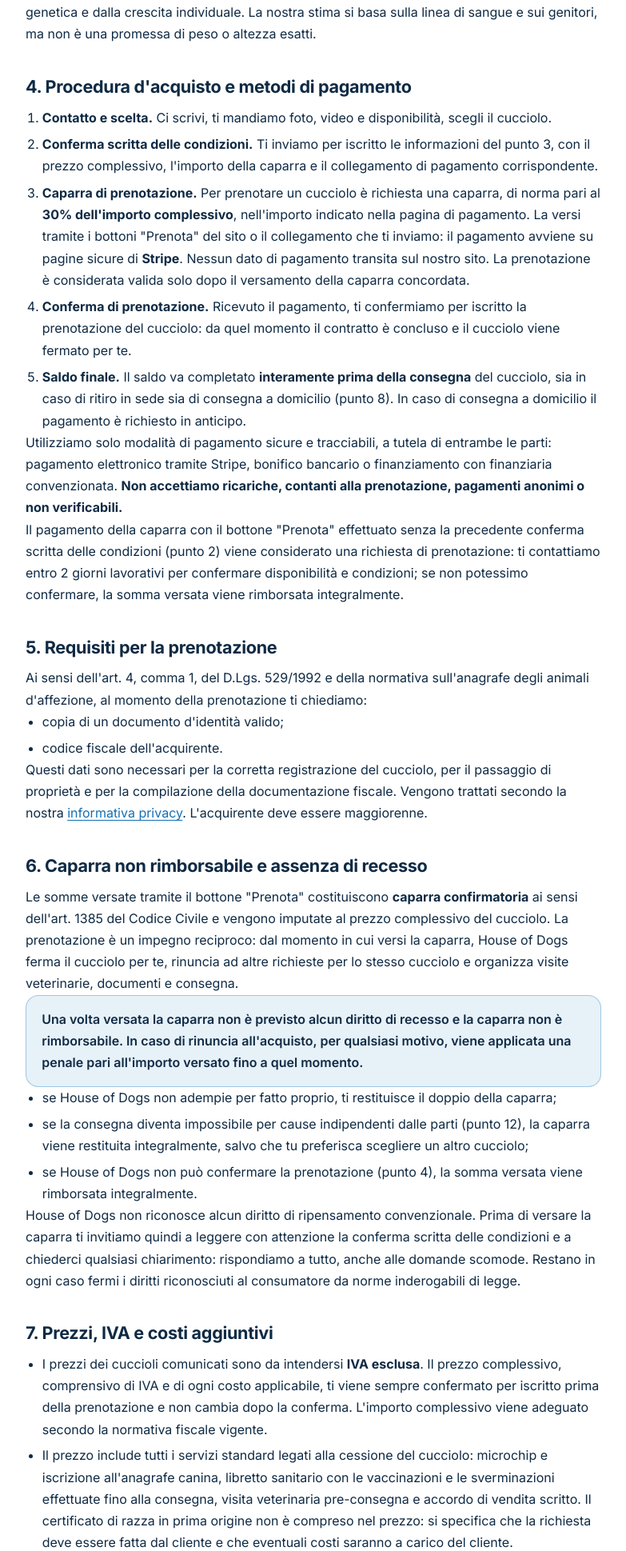
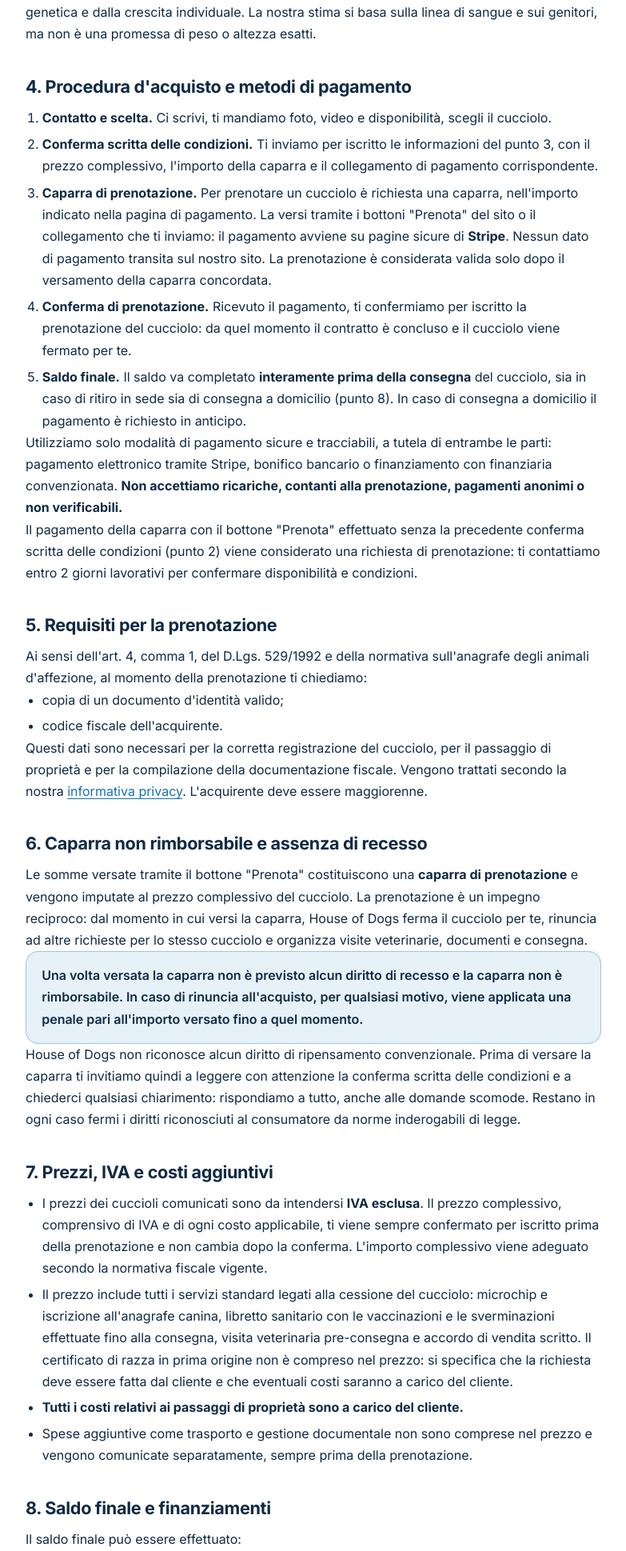
Before and after one commit to AlexTesta00/thehouseofdogs-site, a PHP site: page /termini.php in a window 1280 px wide. Shown: the part 1499-3438 px from the top of the page at 80% size, without its empty margins (248-1031 px from the left). Run offline with PHP 8.4, Linux system fonts and the light colour scheme; some libraries are stand-ins or nearby versions.

Commit message:
fix: bug

```diff
--- a/site/index.php
+++ b/site/index.php
@@ -97,7 +97,7 @@ $formErrore  = isset($_GET['errore']);
       { "@type": "Question", "name": "Il cucciolo resterà davvero piccolo?", "acceptedAnswer": { "@type": "Answer", "text": "La taglia da adulto la scrive la genetica, non le promesse. Per questo selezioniamo linee toy seguite nel tempo e ti diciamo sempre peso e taglia dei genitori, con una stima onesta di come crescerà." } },
       { "@type": "Question", "name": "Che documenti ricevo con il cucciolo?", "acceptedAnswer": { "@type": "Answer", "text": "Microchip registrato, libretto sanitario compilato dal veterinario con vaccinazioni e sverminazioni, certificato di razza in prima origine (si specifica che la richiesta deve essere fatta dal cliente e che eventuali costi saranno a carico del cliente) e accordo di vendita scritto. Tutto ti viene consegnato insieme a lui. Si dichiara esplicitamente che non viene rilasciato pedigree ENCI." } },
       { "@type": "Question", "name": "A che età consegnate i cuccioli?", "acceptedAnswer": { "@type": "Answer", "text": "Mai prima dei 60 giorni di vita, come prevede la legge italiana: è il tempo che serve a un cucciolo per crescere sereno accanto alla mamma. Alla consegna ha già il primo ciclo vaccinale." } },
-      { "@type": "Question", "name": "Quanto costa un cucciolo toy?", "acceptedAnswer": { "@type": "Answer", "text": "Dipende da razza, colore e linea di sangue. Scrivici su WhatsApp: ti diciamo subito disponibilità e prezzo, chiaro e completo di tutto quello che include. Si prenota con una caparra, di norma il 30%, e il saldo si può pagare anche a rate con finanziamento, previa approvazione. Niente costi a sorpresa dopo." } },
+      { "@type": "Question", "name": "Quanto costa un cucciolo toy?", "acceptedAnswer": { "@type": "Answer", "text": "Dipende da razza, colore e linea di sangue. Scrivici su WhatsApp: ti diciamo subito disponibilità e prezzo, chiaro e completo di tutto quello che include. Si prenota con una caparra e il saldo si può pagare anche a rate con finanziamento, previa approvazione. Niente costi a sorpresa dopo." } },
       { "@type": "Question", "name": "Consegnate davvero in tutta Italia?", "acceptedAnswer": { "@type": "Answer", "text": "Sì, e lo facciamo a mano: il cucciolo viaggia accompagnato, non in un pacco. Concordiamo insieme giorno, modalità e rimborso delle spese di viaggio, sempre prima della prenotazione." } },
       { "@type": "Question", "name": "Barboncino e Maltipoo perdono pelo?", "acceptedAnswer": { "@type": "Answer", "text": "Pochissimo: sono tra le razze con la minor dispersione di pelo, per questo sono amatissime in appartamento. Nessun cane è ipoallergenico al cento per cento, ma qui siamo molto vicini." } },
       { "@type": "Question", "name": "La taglia toy è riconosciuta ufficialmente?", "acceptedAnswer": { "@type": "Answer", "text": "Dipende dalla razza: il Barboncino Toy è una varietà riconosciuta, mentre per il Maltese la parola toy indica la selezione di taglia più piccola, non una categoria ufficiale. Te lo diciamo chiaramente perché è così che vogliamo lavorare: parole oneste, cuccioli veri." } }
@@ -525,7 +525,7 @@ $formErrore  = isset($_GET['errore']);
         </details>
         <details class="part faq-item py-5">
           <summary class="faq-q flex items-start justify-between gap-4 font-semibold text-ink text-lg"><span>Quanto costa un cucciolo toy?</span><span class="faq-chev text-accent shrink-0 mt-1" aria-hidden="true">+</span></summary>
-          <p class="mt-3 text-inksoft">Dipende da razza, colore e linea di sangue. Scrivici su WhatsApp: ti diciamo subito disponibilità e prezzo, chiaro e completo di tutto quello che include. Si prenota con una caparra, di norma il 30%, e il saldo si può pagare anche a rate con finanziamento, previa approvazione. Niente costi a sorpresa dopo.</p>
+          <p class="mt-3 text-inksoft">Dipende da razza, colore e linea di sangue. Scrivici su WhatsApp: ti diciamo subito disponibilità e prezzo, chiaro e completo di tutto quello che include. Si prenota con una caparra e il saldo si può pagare anche a rate con finanziamento, previa approvazione. Niente costi a sorpresa dopo.</p>
         </details>
         <details class="part faq-item py-5">
           <summary class="faq-q flex items-start justify-between gap-4 font-semibold text-ink text-lg"><span>Consegnate davvero in tutta Italia?</span><span class="faq-chev text-accent shrink-0 mt-1" aria-hidden="true">+</span></summary>
--- a/site/termini.php
+++ b/site/termini.php
@@ -81,12 +81,12 @@
   <ol class="steps">
     <li><strong>Contatto e scelta.</strong> Ci scrivi, ti mandiamo foto, video e disponibilità, scegli il cucciolo.</li>
     <li><strong>Conferma scritta delle condizioni.</strong> Ti inviamo per iscritto le informazioni del punto 3, con il prezzo complessivo, l'importo della caparra e il collegamento di pagamento corrispondente.</li>
-    <li><strong>Caparra di prenotazione.</strong> Per prenotare un cucciolo è richiesta una caparra, di norma pari al <strong>30% dell'importo complessivo</strong>, nell'importo indicato nella pagina di pagamento. La versi tramite i bottoni "Prenota" del sito o il collegamento che ti inviamo: il pagamento avviene su pagine sicure di <strong>Stripe</strong>. Nessun dato di pagamento transita sul nostro sito. La prenotazione è considerata valida solo dopo il versamento della caparra concordata.</li>
+    <li><strong>Caparra di prenotazione.</strong> Per prenotare un cucciolo è richiesta una caparra, nell'importo indicato nella pagina di pagamento. La versi tramite i bottoni "Prenota" del sito o il collegamento che ti inviamo: il pagamento avviene su pagine sicure di <strong>Stripe</strong>. Nessun dato di pagamento transita sul nostro sito. La prenotazione è considerata valida solo dopo il versamento della caparra concordata.</li>
     <li><strong>Conferma di prenotazione.</strong> Ricevuto il pagamento, ti confermiamo per iscritto la prenotazione del cucciolo: da quel momento il contratto è concluso e il cucciolo viene fermato per te.</li>
     <li><strong>Saldo finale.</strong> Il saldo va completato <strong>interamente prima della consegna</strong> del cucciolo, sia in caso di ritiro in sede sia di consegna a domicilio (punto 8). In caso di consegna a domicilio il pagamento è richiesto in anticipo.</li>
   </ol>
   <p>Utilizziamo solo modalità di pagamento sicure e tracciabili, a tutela di entrambe le parti: pagamento elettronico tramite Stripe, bonifico bancario o finanziamento con finanziaria convenzionata. <strong>Non accettiamo ricariche, contanti alla prenotazione, pagamenti anonimi o non verificabili.</strong></p>
-  <p>Il pagamento della caparra con il bottone "Prenota" effettuato senza la precedente conferma scritta delle condizioni (punto 2) viene considerato una richiesta di prenotazione: ti contattiamo entro 2 giorni lavorativi per confermare disponibilità e condizioni; se non potessimo confermare, la somma versata viene rimborsata integralmente.</p>
+  <p>Il pagamento della caparra con il bottone "Prenota" effettuato senza la precedente conferma scritta delle condizioni (punto 2) viene considerato una richiesta di prenotazione: ti contattiamo entro 2 giorni lavorativi per confermare disponibilità e condizioni.</p>
 
   <h2 id="requisiti">5. Requisiti per la prenotazione</h2>
   <p>Ai sensi dell'art. 4, comma 1, del D.Lgs. 529/1992 e della normativa sull'anagrafe degli animali d'affezione, al momento della prenotazione ti chiediamo:</p>
@@ -97,13 +97,8 @@
   <p>Questi dati sono necessari per la corretta registrazione del cucciolo, per il passaggio di proprietà e per la compilazione della documentazione fiscale. Vengono trattati secondo la nostra <a href="privacy.php">informativa privacy</a>. L'acquirente deve essere maggiorenne.</p>
 
   <h2 id="caparra">6. Caparra non rimborsabile e assenza di recesso</h2>
-  <p>Le somme versate tramite il bottone "Prenota" costituiscono <strong>caparra confirmatoria</strong> ai sensi dell'art. 1385 del Codice Civile e vengono imputate al prezzo complessivo del cucciolo. La prenotazione è un impegno reciproco: dal momento in cui versi la caparra, House of Dogs ferma il cucciolo per te, rinuncia ad altre richieste per lo stesso cucciolo e organizza visite veterinarie, documenti e consegna.</p>
+  <p>Le somme versate tramite il bottone "Prenota" costituiscono una <strong>caparra di prenotazione</strong> e vengono imputate al prezzo complessivo del cucciolo. La prenotazione è un impegno reciproco: dal momento in cui versi la caparra, House of Dogs ferma il cucciolo per te, rinuncia ad altre richieste per lo stesso cucciolo e organizza visite veterinarie, documenti e consegna.</p>
   <p class="warn">Una volta versata la caparra non è previsto alcun diritto di recesso e la caparra non è rimborsabile. In caso di rinuncia all'acquisto, per qualsiasi motivo, viene applicata una penale pari all'importo versato fino a quel momento.</p>
-  <ul>
-    <li>se House of Dogs non adempie per fatto proprio, ti restituisce il doppio della caparra;</li>
-    <li>se la consegna diventa impossibile per cause indipendenti dalle parti (punto 12), la caparra viene restituita integralmente, salvo che tu preferisca scegliere un altro cucciolo;</li>
-    <li>se House of Dogs non può confermare la prenotazione (punto 4), la somma versata viene rimborsata integralmente.</li>
-  </ul>
   <p>House of Dogs non riconosce alcun diritto di ripensamento convenzionale. Prima di versare la caparra ti invitiamo quindi a leggere con attenzione la conferma scritta delle condizioni e a chiederci qualsiasi chiarimento: rispondiamo a tutto, anche alle domande scomode. Restano in ogni caso fermi i diritti riconosciuti al consumatore da norme inderogabili di legge.</p>
 
   <h2 id="prezzi">7. Prezzi, IVA e costi aggiuntivi</h2>
@@ -151,7 +146,7 @@
   </ul>
 
   <h2 id="impossibilita">12. Se qualcosa impedisce la consegna</h2>
-  <p>Se prima della consegna il cucciolo prenotato dovesse ammalarsi, risultare non idoneo alla cessione o venire a mancare, te lo comunichiamo subito e puoi scegliere tra la restituzione integrale di quanto versato, entro 14 giorni, e la prenotazione di un altro cucciolo di pari valore, con conguaglio se necessario. Lo stesso vale per eventi di forza maggiore che rendano impossibile la consegna.</p>
+  <p>Se prima della consegna il cucciolo prenotato dovesse ammalarsi, risultare non idoneo alla cessione o venire a mancare, te lo comunichiamo subito e puoi scegliere tra la restituzione integrale di quanto versato <strong>(caparra esclusa)</strong>, entro 14 giorni, e la prenotazione di un altro cucciolo di pari valore, con conguaglio se necessario. Lo stesso vale per eventi di forza maggiore che rendano impossibile la consegna.</p>
 
   <h2 id="sito">13. Uso del sito e contenuti</h2>
   <p>I testi, le foto e il marchio presenti sul sito sono di House of Dogs e non possono essere copiati o riutilizzati senza autorizzazione scritta. Le foto dei cuccioli nelle schede delle razze sono reali; il video e le immagini di apertura sono contenuti generati digitalmente a scopo illustrativo. Le informazioni sul sito possono essere aggiornate in qualsiasi momento; la disponibilità dei cuccioli viene sempre confermata nel contatto diretto. Il sito presenta i cuccioli, raccoglie richieste di contatto e rimanda alle pagine di pagamento: le prenotazioni sono concluse secondo la procedura del punto 4.</p>
```
